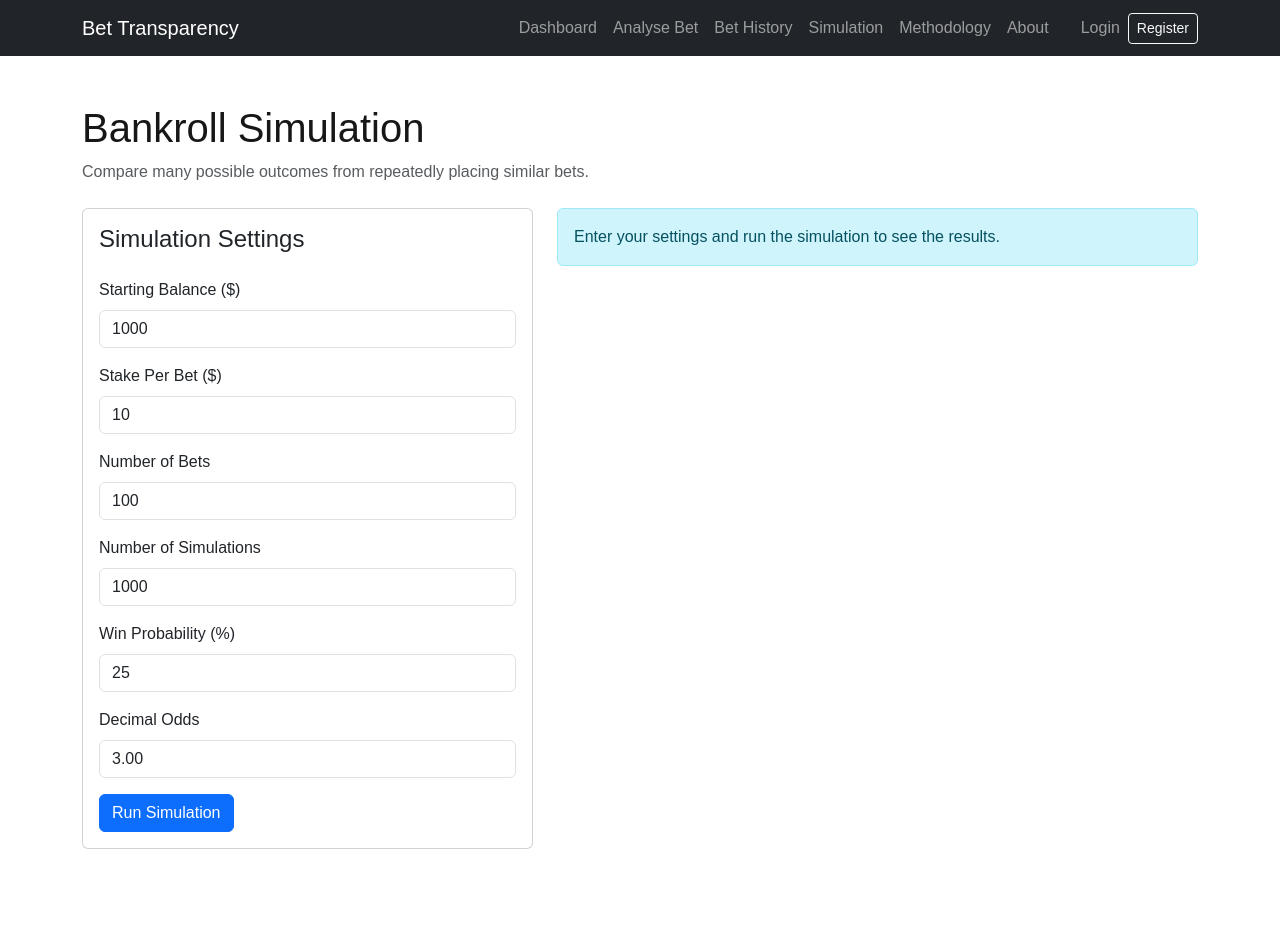
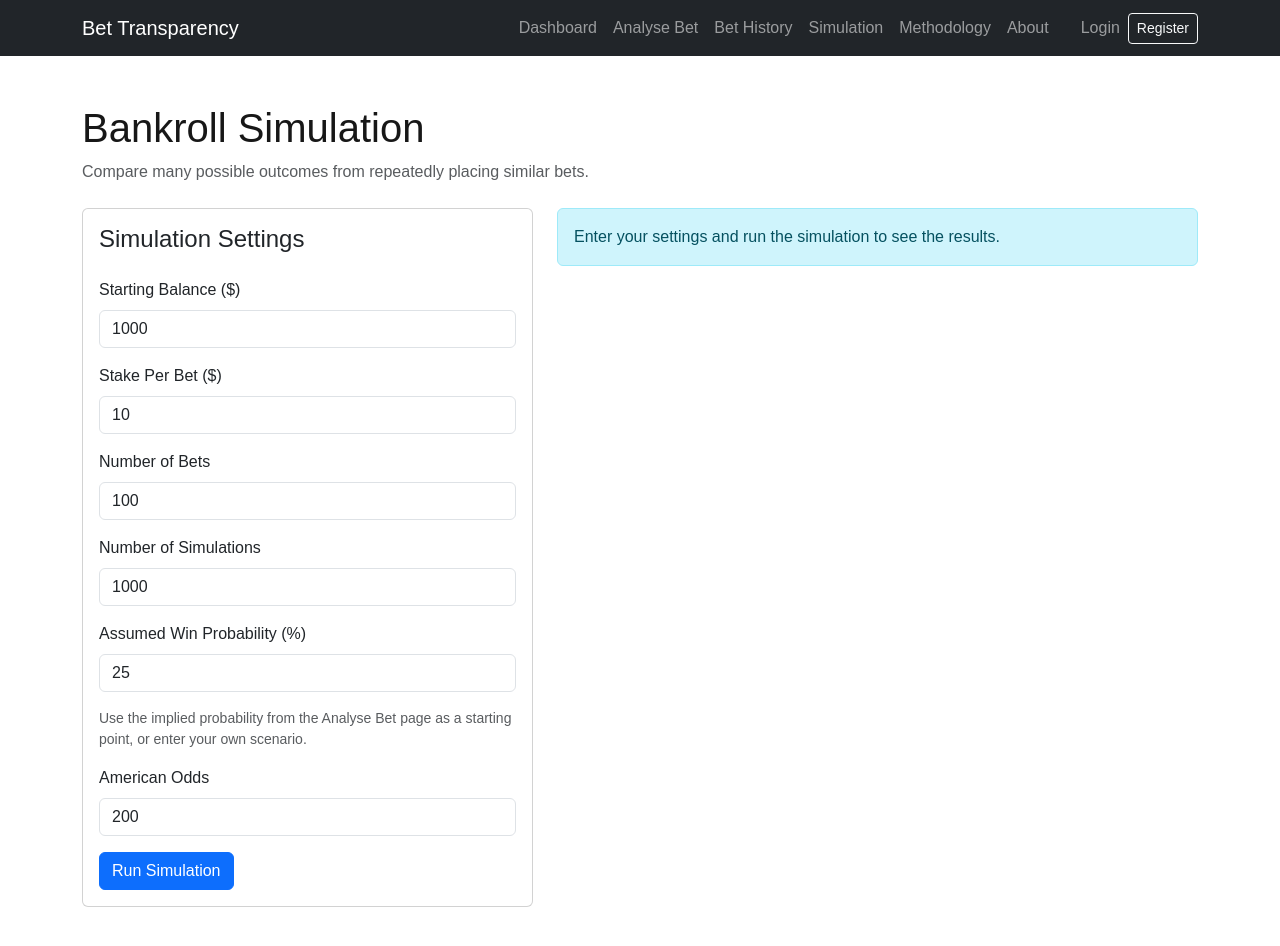
Before and after one commit to pmelnick13/brookes-dissertation, a Next.js app: page /simulation in a window 1280 px wide. Shown: the top 946 px of the page. Before the commit the page ends 897 px from the top, so only its background shows below. Built offline with nearby package versions, Linux system fonts and the light colour scheme; no server answers.

Commit message:
update simulator for inputs that make more sense

```diff
--- a/app/methodology/page.tsx
+++ b/app/methodology/page.tsx
@@ -122,7 +122,7 @@ export default function MethodologyPage() {
       {/* describe what happens during each simulated bet */}
       <MethodSection title="7. Monte Carlo Simulation">
         <p>
-          The user chooses a starting balance, fixed stake, number of bets, number of simulations, win probability, and decimal odds. Each simulation begins with the same settings and generates a separate sequence of results.
+          The user chooses a starting balance, fixed stake, number of bets, number of simulations, assumed win probability, and American odds. The American odds are converted into decimal odds for the payout calculation. Each simulation begins with the same settings and generates a separate sequence of results.
         </p>
 
         <p>
@@ -148,6 +148,9 @@ export default function MethodologyPage() {
             </li>
             <li>
               The simulation uses pseudorandom outcomes. Results will change between runs and illustrate possible outcomes rather than predict what will happen.
+            </li>
+            <li>
+              The assumed win probability is a scenario chosen by the user, not a prediction of the true chance of winning. The Analyse Bet page can provide an implied probability as a starting point.
             </li>
           </ul>
         </div>
--- a/components/MonteCarloSimulator.tsx
+++ b/components/MonteCarloSimulator.tsx
@@ -2,6 +2,7 @@
 "use client";
 
 import { useState } from "react";
+import { americanToDecimal } from "@/lib/bettingMath";
 
 type SimulationResult = {
   simulations: number;
@@ -28,8 +29,8 @@ export default function MonteCarloSimulator() {
   const [stake, setStake] = useState("10");
   const [numberOfBets, setNumberOfBets] = useState("100");
   const [numberOfSimulations, setNumberOfSimulations] = useState("1000");
-  const [winProbability, setWinProbability] = useState("25");
-  const [decimalOdds, setDecimalOdds] = useState("3.00");
+  const [assumedWinProbability, setAssumedWinProbability] = useState("25");
+  const [americanOdds, setAmericanOdds] = useState("200");
   // keep the latest run and any validation problem separate
   const [result, setResult] = useState<SimulationResult | null>(null);
   const [error, setError] = useState("");
@@ -43,8 +44,8 @@ export default function MonteCarloSimulator() {
     const stakeNumber = Number(stake);
     const betsNumber = Number(numberOfBets);
     const simulationsNumber = Number(numberOfSimulations);
-    const probabilityNumber = Number(winProbability);
-    const oddsNumber = Number(decimalOdds);
+    const probabilityNumber = Number(assumedWinProbability);
+    const americanOddsNumber = Number(americanOdds);
 
     if (!Number.isFinite(balanceNumber) || balanceNumber <= 0) {
       // the simulation needs some money to start with
@@ -86,15 +87,18 @@ export default function MonteCarloSimulator() {
       probabilityNumber >= 100
     ) {
       // zero and 100 would remove all randomness from the run
-      setError("Win probability must be between 0 and 100.");
+      setError("Assumed win probability must be between 0 and 100.");
       return;
     }
 
-    if (!Number.isFinite(oddsNumber) || oddsNumber <= 1) {
-      // decimal odds have to return more than the original stake
-      setError("Decimal odds must be greater than 1.");
+    if (!Number.isFinite(americanOddsNumber) || americanOddsNumber === 0) {
+      // american odds can be positive or negative but never zero
+      setError("Please enter valid American odds.");
       return;
     }
+
+    // convert once so the payout calculation can stay simple during every run
+    const decimalOddsNumber = americanToDecimal(americanOddsNumber);
 
     const endingBalances: number[] = [];
     let exampleEndingBalance = balanceNumber;
@@ -124,7 +128,7 @@ export default function MonteCarloSimulator() {
 
         // wins add profit while losses remove the full stake
         if (betWon) {
-          currentBalance += stakeNumber * (oddsNumber - 1);
+          currentBalance += stakeNumber * (decimalOddsNumber - 1);
           wins += 1;
           currentLosingStreak = 0;
         } else {
@@ -249,22 +253,26 @@ export default function MonteCarloSimulator() {
               />
 
               <NumberInput
-                id="win-probability"
-                label="Win Probability (%)"
-                value={winProbability}
-                onChange={setWinProbability}
+                id="assumed-win-probability"
+                label="Assumed Win Probability (%)"
+                value={assumedWinProbability}
+                onChange={setAssumedWinProbability}
                 min="0.01"
                 max="99.99"
                 step="0.01"
               />
 
+              <p className="form-text mt-n2">
+                Use the implied probability from the Analyse Bet page as a
+                starting point, or enter your own scenario.
+              </p>
+
               <NumberInput
-                id="decimal-odds"
-                label="Decimal Odds"
-                value={decimalOdds}
-                onChange={setDecimalOdds}
-                min="1.01"
-                step="0.01"
+                id="american-odds"
+                label="American Odds"
+                value={americanOdds}
+                onChange={setAmericanOdds}
+                step="1"
               />
 
               {/* show the first validation problem beside the form */}
@@ -301,7 +309,7 @@ type NumberInputProps = {
   label: string;
   value: string;
   onChange: (value: string) => void;
-  min: string;
+  min?: string;
   max?: string;
   step: string;
 };
```
